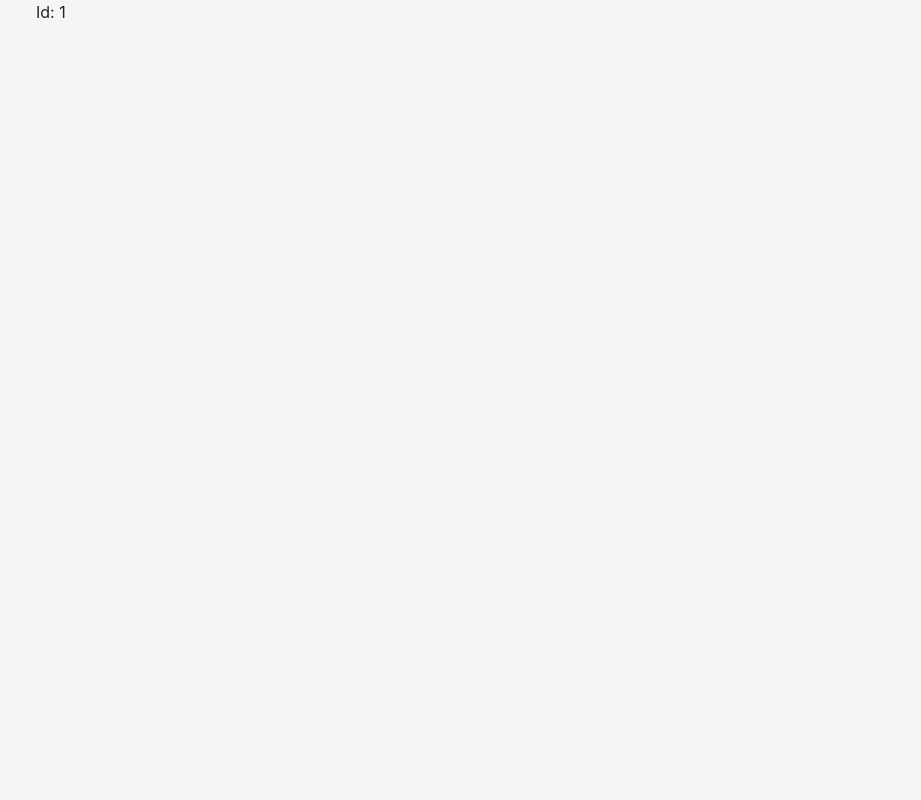
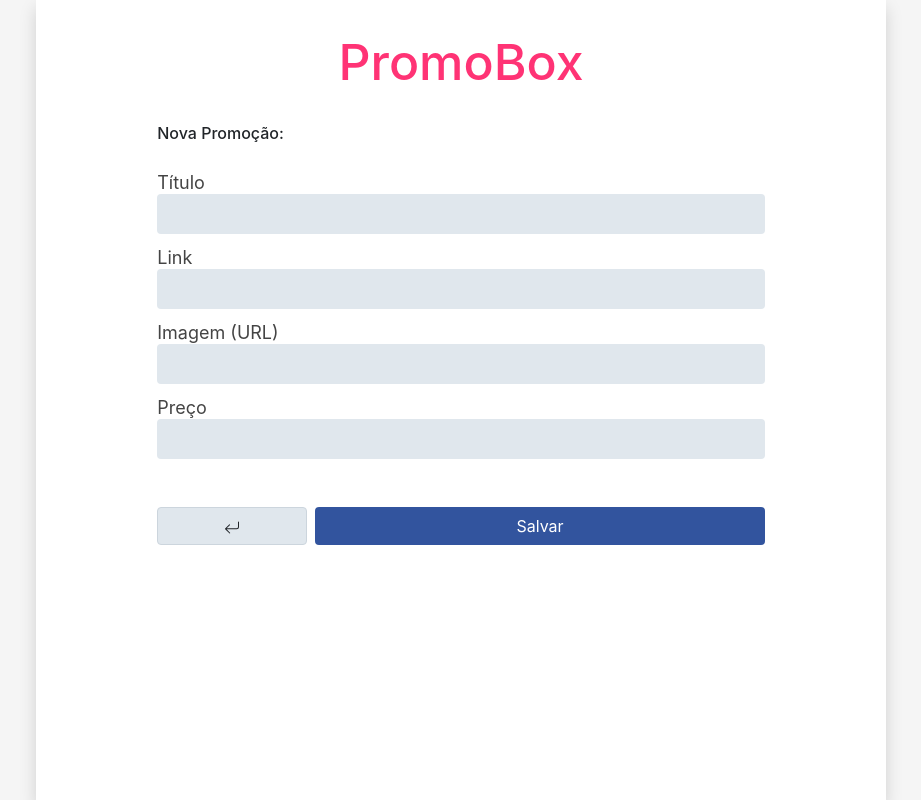
Before and after one commit to MarlonVictor/promoBox, a React (Create React App) app in the folder web/: page /edit/1 in a window 1280 px wide. Shown: the whole page, without its empty margins (179-1100 px from the left). Built offline with nearby package versions, Linux system fonts and the light colour scheme.

Commit message:
Implement promotion form

```diff
--- a/web/src/GlobalStyles.js
+++ b/web/src/GlobalStyles.js
@@ -5,6 +5,7 @@ export default createGlobalStyle`
         --whiteIce: #F5F5F5;
         --pink: #FF3375;
         --gray: #999;
+        --darkBlue: #32549e;
     }
     * {
         margin: 0;
@@ -19,4 +20,24 @@ export default createGlobalStyle`
     ul {
         list-style: none;
     }
+    h1.logo {
+        color: var(--pink);
+        font-size: 50px;
+
+        @media(max-width: 500px){
+            font-size: 40px;
+        }
+    }
+    h6 {
+        @media(max-width: 500px){
+            display: none;
+        }
+    }
+    button.send {
+        background: var(--darkBlue);
+    }
+    a.back {
+        background: #E0E7ED;
+        border: 1px solid #ccd5dd;
+    }
 `
--- /dev/null
+++ b/web/src/components/FormInput/index.js
@@ -0,0 +1,21 @@
+import React from 'react';
+
+import { Label, Input } from './styles';
+
+const SearchField = ({ id, type, label, func }) => {
+    return (
+        <div className="d-flex flex-column">
+            <Label htmlFor={id}>{label}</Label>
+            <Input
+                id={id}
+                name={id}
+                type={type}
+                onChange={func}
+                className="border-0 rounded w-100 p-2"
+                required
+            />
+        </div>
+    )
+};
+
+export default SearchField;
--- /dev/null
+++ b/web/src/components/FormInput/styles.js
@@ -0,0 +1,16 @@
+import styled from 'styled-components';
+
+
+export const Label = styled.label`
+    transform: translateY(10px);
+    font-size: 18px;
+    color: #444;
+`
+
+export const Input = styled.input`
+    height: 40px;
+    outline: none;
+    font-size: 16px;
+    color: #444;
+    background-color: #E0E7ED;
+`
--- a/web/src/pages/FormPage/index.js
+++ b/web/src/pages/FormPage/index.js
@@ -1,12 +1,58 @@
-import React from 'react';
-import { useParams } from 'react-router-dom';
+import React, { useState } from 'react';
+import { useParams, useHistory, Link } from 'react-router-dom';
 
-const PagesPromotionForm = () => {
-    const { id } = useParams()
+import { postPromotion } from '../../services/api';
+import FormInput from '../../components/FormInput';
+
+
+const initialValue = { //Iniciando o objeto com valores vazios
+    title: "",
+    url: "",
+    imageUrl: "",
+    price: ""
+}
+
+const FormPage = () => {
+    //const { id } = useParams()
+    const [values, setValues] = useState(initialValue)
+    const history = useHistory()
+
+    function onChange(event) {
+        const { name, value } = event.target
+        setValues({...values, [name]: value})//Criando um novo objeto mudando somente a propriedade indicada
+    }
+
+    function onSubmit(event) {
+        event.preventDefault()
+        postPromotion(values).then(res => history.push('/'))//Request passando os valores do form para a api
+    }
+
 
     return (
-        <p>Id: {id}</p>
+        <div className="bg-white min-vh-100 py-3 pb-0 shadow position-relative">
+            <div className="container-fluid w-75 pb-3 m-auto">
+                <h1 className="text-center py-3 logo">PromoBox</h1>
+                <h6 className="py-2">Nova Promoção:</h6>
+
+                <form onSubmit={onSubmit}>
+                    <FormInput id="title" type="text" label="Título" func={onChange}/>
+                    <FormInput id="url" type="text" label="Link" func={onChange}/>
+                    <FormInput id="imageUrl" type="text" label="Imagem (URL)" func={onChange}/>
+                    <FormInput id="price" type="text" label="Preço" func={onChange}/>
+
+                    <div className="d-flex mt-5">
+                        <Link to="/" className="btn w-25 mr-1 back">{/* Voltar para MainPage */}
+                            <svg width="1em" height="1em" viewBox="0 0 16 16" className="bi bi-arrow-return-left" fill="currentColor">
+                                <path fillRule="evenodd" d="M14.5 1.5a.5.5 0 0 1 .5.5v4.8a2.5 2.5 0 0 1-2.5 2.5H2.707l3.347 3.346a.5.5 0 0 1-.708.708l-4.2-4.2a.5.5 0 0 1 0-.708l4-4a.5.5 0 1 1 .708.708L2.707 8.3H12.5A1.5 1.5 0 0 0 14 6.8V2a.5.5 0 0 1 .5-.5z"/>
+                            </svg>
+                        </Link>
+
+                        <button type="submit" className="btn text-white w-75 send ml-1">Salvar</button>
+                    </div>
+                </form>
+            </div>
+        </div>
     )
 };
 
-export default PagesPromotionForm;
+export default FormPage;
--- a/web/src/pages/MainPage/index.js
+++ b/web/src/pages/MainPage/index.js
@@ -1,5 +1,5 @@
 import React, {useEffect, useState} from 'react';
-import api from '../../services/api';
+import { getPromotions } from '../../services/api';
 
 import PromotionCard from '../../components/PromotionCard';
 import SearchField from '../../components/SearchField';
@@ -14,7 +14,7 @@ const MainPage = () => {
             params.title_like = search
         }
 
-        api({params}).then(res => setPromotions(res.data))
+        getPromotions({params}).then(res => setPromotions(res.data))
     }, [search])
 
 
--- a/web/src/services/api.js
+++ b/web/src/services/api.js
@@ -1,5 +1,6 @@
 import axios from 'axios';
 
-const api = params => axios.get('http://localhost:5000/promotions?_embed=comments', params);
+const getPromotions = params => axios.get('http://localhost:5000/promotions?_embed=comments&_order=desc&_sort=id', params)
+const postPromotion = values => axios.post('http://localhost:5000/promotions', values)
 
-export default api;
+export { getPromotions, postPromotion };
```
Also changed, not shown: 1 other file (tests, documents, lock files or other folders).
